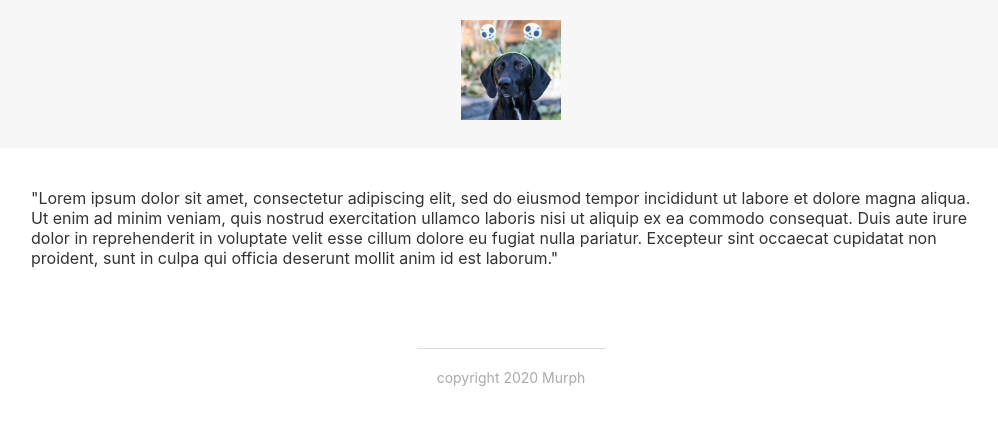
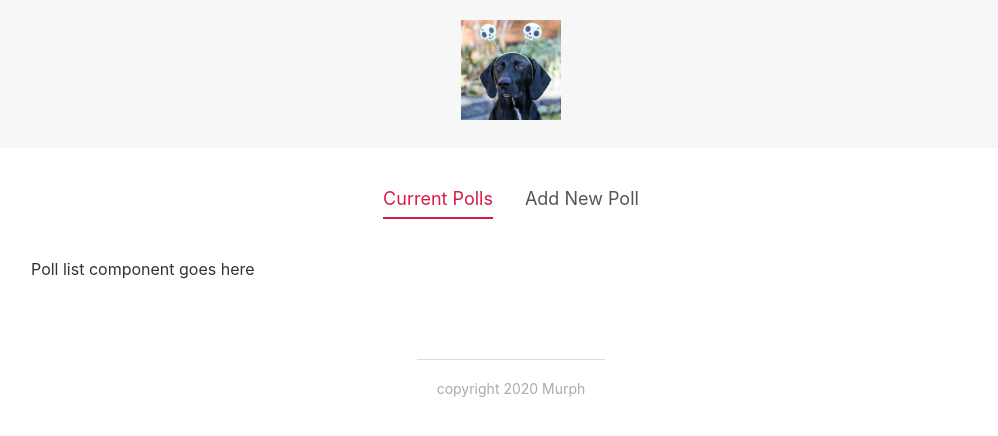
Before and after one commit to winklockm/svelte-app, a Svelte app: page / in a window 1280 px wide. Shown: the top 436 px of the page, without its empty margins (129-1127 px from the left). Built offline with nearby package versions, Linux system fonts and the light colour scheme.

Commit message:
add reusable tab component

```diff
--- a/src/App.svelte
+++ b/src/App.svelte
@@ -1,11 +1,27 @@
 <script>
 	import Header from './components/Header.svelte';
 	import Footer from './components/Footer.svelte';
+	import Tabs from './shared/Tabs.svelte';
+
+	// tabs
+	let items = ['Current Polls', 'Add New Poll'];
+	let activeItem = 'Current Polls';
+	const tabChange = (e) => {
+		activeItem = e.detail;  //e.detail is what we sent along in Tabs.svelte
+	}
 </script>
 
 <Header />
 <main>
-	<p>"Lorem ipsum dolor sit amet, consectetur adipiscing elit, sed do eiusmod tempor incididunt ut labore et dolore magna aliqua. Ut enim ad minim veniam, quis nostrud exercitation ullamco laboris nisi ut aliquip ex ea commodo consequat. Duis aute irure dolor in reprehenderit in voluptate velit esse cillum dolore eu fugiat nulla pariatur. Excepteur sint occaecat cupidatat non proident, sunt in culpa qui officia deserunt mollit anim id est laborum."</p>
+	<!-- pass activeItem and items in as props to Tabs component -->
+	<!-- Tabs is listening for tabChange event -->
+	<Tabs {activeItem} {items} on:tabChange={tabChange}/>
+	<!-- show different components based on activeItem selected -->
+	{#if activeItem === 'Current Polls'}
+		<p>Poll list component goes here</p>
+	{:else if activeItem === 'Add New Poll'}
+		<p>New poll form component goes here</p>
+	{/if}
 </main>
 <Footer />
 
--- /dev/null
+++ b/src/shared/Tabs.svelte
@@ -0,0 +1,44 @@
+<script>
+    import { createEventDispatcher } from 'svelte';
+    // use dispatch function to dispatch an event whenever a user clicks on an li tag
+    const dispatch = createEventDispatcher();
+
+    // accept the props passed in from app by adding export in front of variables
+    export let items;
+    export let activeItem;
+</script>
+
+<div class="tabs">
+    <ul>
+        {#each items as item}
+            <!-- when an li is clicked dispatch a tabChange event and send along the item that was clicked -->
+            <li on:click={() => dispatch('tabChange', item)}>
+                <!-- if the item = activeItem apply class of active -->
+                <div class:active={item === activeItem}>{item}</div>
+            </li>
+        {/each}
+    </ul>
+</div>
+
+<style>
+    .tabs {
+        margin-bottom: 40px;
+    }
+    ul {
+        display: flex;
+        justify-content: center;
+        padding: 0;
+        list-style-type: none;
+    }
+    li {
+        margin: 0 16px;
+        font-size: 18px;
+        color: #555;
+        cursor: pointer;
+    }
+    .active {
+        color: #d91b42;
+        border-bottom: 2px solid #d91b42;
+        padding-bottom: 8px;
+    }
+</style>
```
Also changed, not shown: 1 other file (tests, documents, lock files or other folders).
